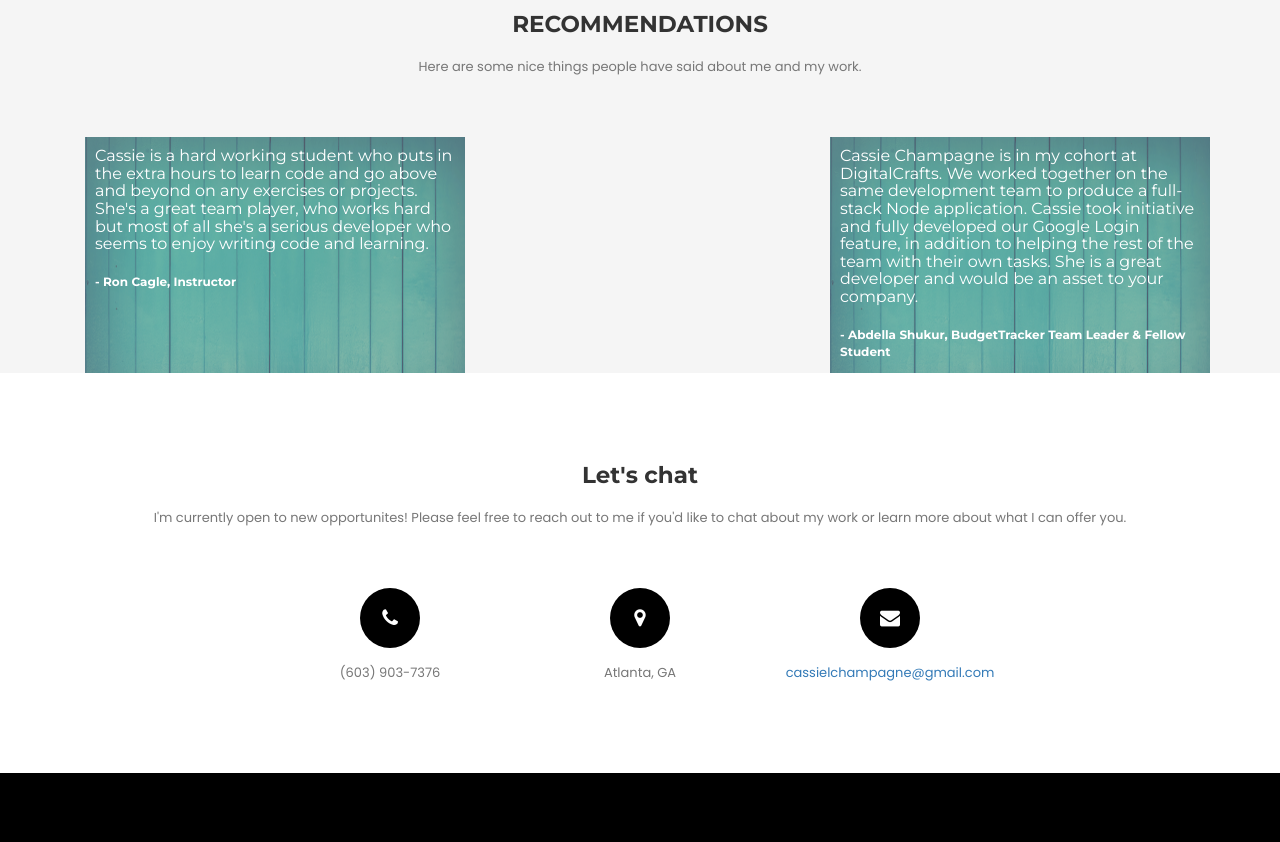
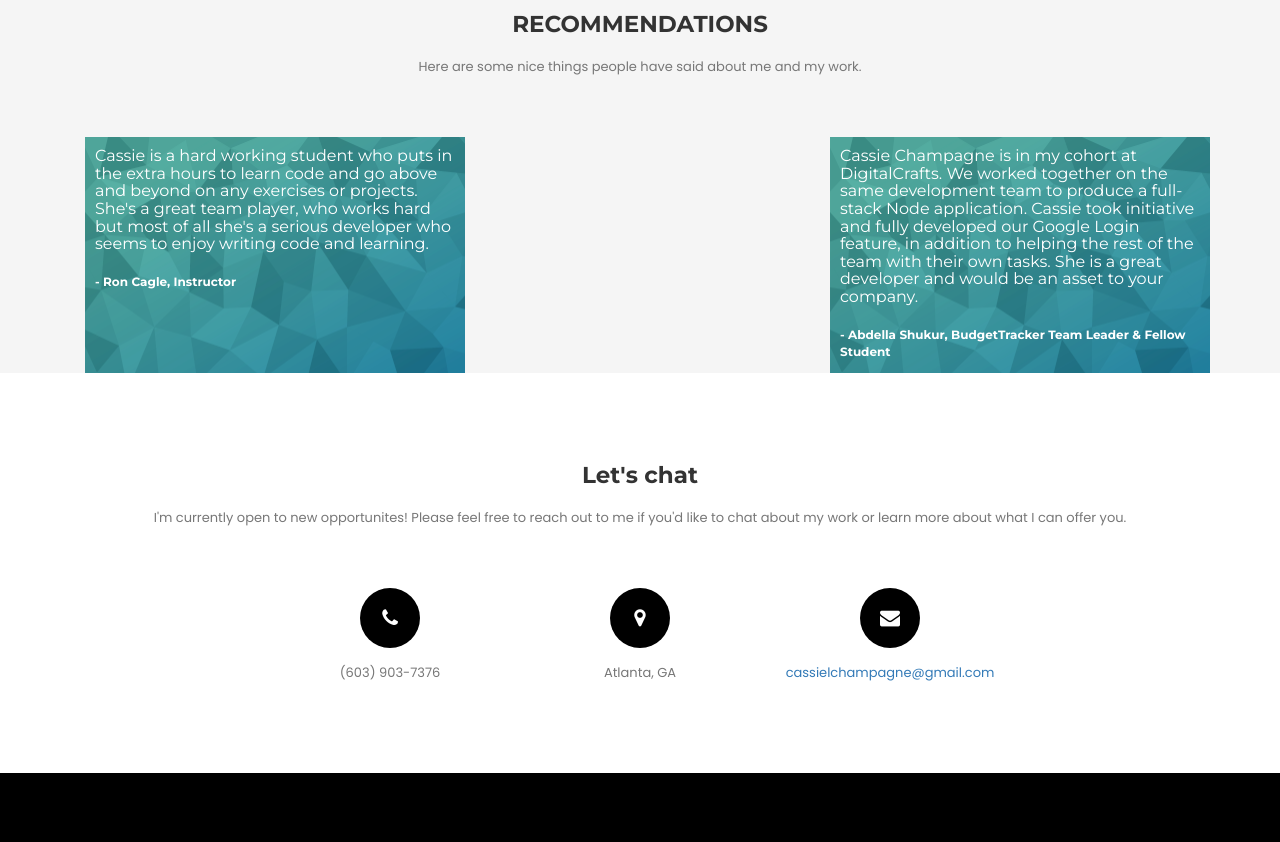
Before and after one commit to c-champagne/c-champagne.github.io, a plain HTML site: page index.html in a window 1280 px wide. Shown: the part 2740-3582 px from the top of the page. Drawn offline with Linux system fonts and the light colour scheme.

Commit message:
Changed rec body bg

```diff
--- a/css/style.css
+++ b/css/style.css
@@ -1006,7 +1006,7 @@
 }
 
 .recContent{
-    background-image: url("/images/blog-7.png");
+    background-image: url("/images/blog-9.png");
     /* margin-bottom:60px; */
     color:#fff;
     padding: 10px;
```
Also changed, not shown: images/blog-9.png (added).
